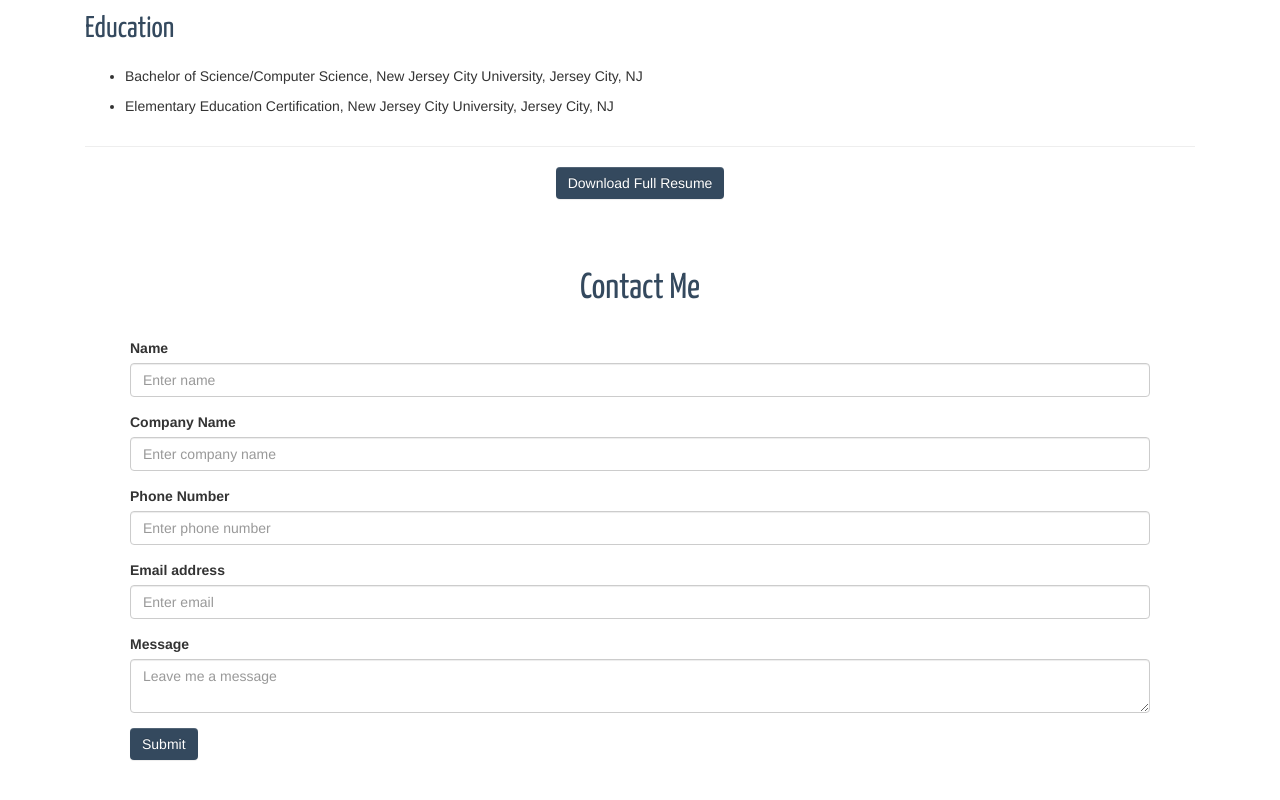
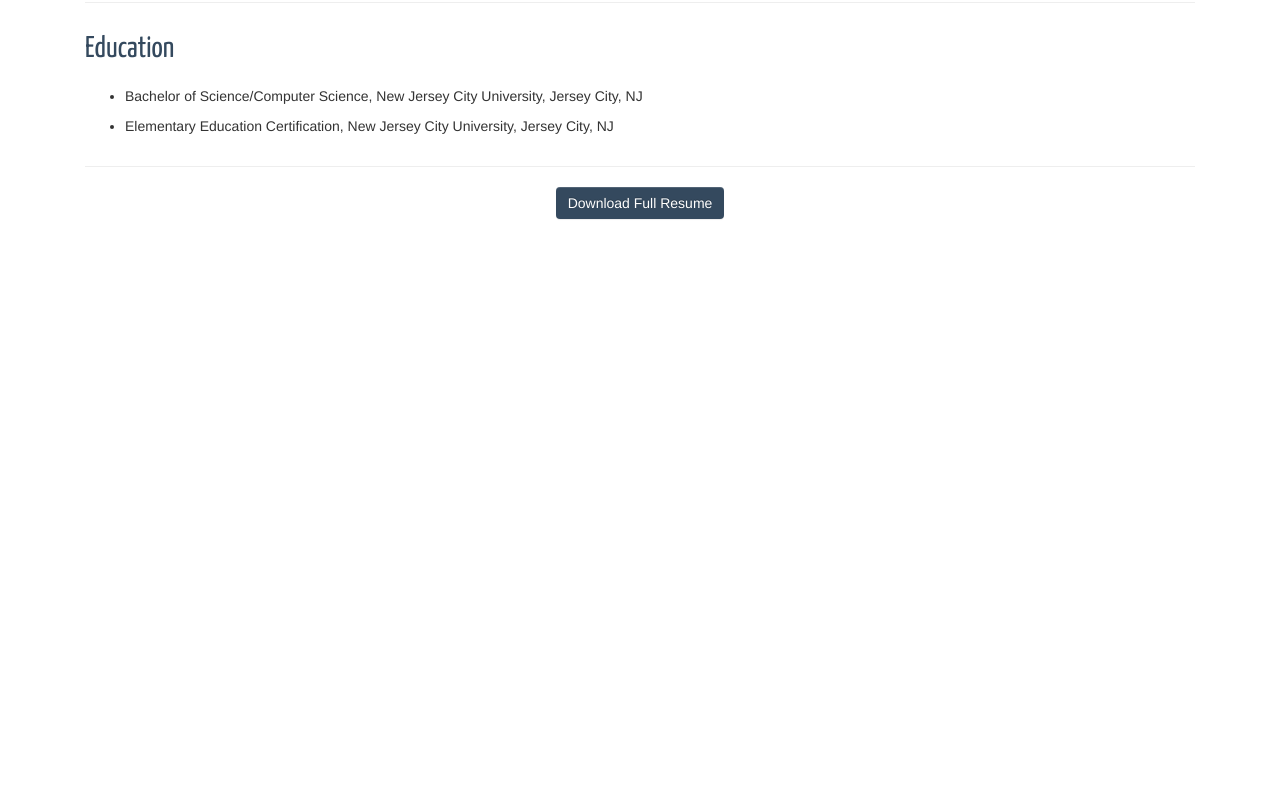
Before and after one commit to janbiv2/janbiv2.github.io, a plain HTML site: page index.html in a window 1280 px wide. Shown: the part 1731-2531 px from the top of the page. After the commit the page ends 2050 px from the top, so only its background shows below. Drawn offline with nearby package versions, Linux system fonts and the light colour scheme.

Commit message:
Update social-icon and contact links - remove contact form

```diff
--- a/css/styles.css
+++ b/css/styles.css
@@ -23,6 +23,14 @@ h2 {
 }
 #resume {
 	margin-top:25px;
+}
+
+#contact {
+	background-color:#89C4F4;
+/*	width:100%; */
+	margin-top:25px;
+	padding-bottom:40px;
+	padding-top:40px;
 }
 /* Text styles */
 h1, h2 {
--- a/index.html
+++ b/index.html
@@ -41,7 +41,7 @@
 					<li><a href="#projects">Projects</a></li>
 					<li><a href="#skills">Skills</a></li>
 					<li><a href="#resume">Resume</a></li>
-					<li><a href="#contact-form">Contact</a></li>
+					<li><a href="mailto:janbiv2@optonline.net">Contact</a></li>
 				</ul>
 			</div>
 		</div>
@@ -119,7 +119,7 @@
 					<p>Name: Janis Biviano</p>
 					<p>Location: Long Island, NY</p>
 					<p>Email: <a href="mailto:janbiv2@optonline.net">janbiv2@optonline.net</a>
-					<p>GitHub: <a href="janbiv2.github.io">janbiv2.github.io</a>
+					<p>Web Page: <a href="janbiv2.github.io">janbiv2.github.io</a>
 				</div>
 <!--				<div class="col-md-offset-1"></div>		-->
 				<div class="col-md-8 col-md-pull-3" id="summary">
@@ -189,70 +189,13 @@
 			</div>
 		</div>
 
-		<div class="container-fluid" id="contact-form">
-			<h1 class="text-center">Contact Me</h1>
-			<br>
-
-			<form role="form" class="hidden-xs" id="form1">
-				<div class="form-group">
-					<label for="name">Name</label>
-					<input type="text" class="form-control" id="name" placeholder="Enter name">
-				</div>
-				<div class="form-group">
-					<label for="companyName">Company Name</label>
-					<input type="text" class="form-control" id="companyName" placeholder="Enter company name">
-				</div>
-
-				<div class="form-group">
-					<label for="phone">Phone Number</label>
-					<input type="tel" class="form-control" id="telephone" placeholder="Enter phone number">
-				</div>
-
-				<div class="form-group">
-					<label for="Email">Email address</label>
-					<input type="email" class="form-control" id="Email" placeholder="Enter email">
-				</div>
-				<div class="form-group">
-					<label for="message">Message</label>
-					<textarea class="form-control" id="message" placeholder="Leave me a message"></textarea>
-				</div>
-				<button type="submit" class="btn btn-info">Submit</button>
-			</form>
-
-			<form role="form" class="visible-xs" id="form2">
-				<div class="form-group">
-					<label for="name">Name</label>
-					<input type="text" class="form-control input-sm" id="name" placeholder="Enter name">
-				</div>
-				<div class="form-group">
-					<label for="companyName">Company Name</label>
-					<input type="text" class="form-control input-sm" id="companyName" placeholder="Enter company name">
-				</div>
-
-				<div class="form-group">
-					<label for="phone">Phone Number</label>
-					<input type="tel" class="form-control input-sm" id="telephone" placeholder="Enter phone number">
-				</div>
-
-				<div class="form-group">
-					<label for="Email">Email address</label>
-					<input type="email" class="form-control input-sm" id="Email" placeholder="Enter email">
-				</div>
-				<div class="form-group">
-					<label for="message">Message</label>
-					<textarea class="form-control input-sm" id="message" placeholder="Leave me a message"></textarea>
-				</div>
-				<button type="submit" class="btn btn-info">Submit</button>
-			</form>
-		</div>
 
 	<div class="navbar navbar-default navbar-fixed-bottom">
 		<div class="container">
 			<p class="navbar-text pull-left hidden-xs">Site Built by Janis Biviano</p>
 				<ul class="social-media">
-					<li><a href="#" class="navbar-text pull-right social-media"><img src="img/color-square/facebook.png"></a></li>
-					<li><a href="http://janbiv2.github.io" class="navbar-text pull-right social-media"><img src="img/color-square/github.png"></a></li>
-					<li><a href="#" class="navbar-text pull-right social-media"><img src="img/color-square/linkedin.png"></a></li>
+					<li><a href="https://www.facebook.com/janis.biviano" class="navbar-text pull-right social-media"><img src="img/color-square/facebook.png"></a></li>
+					<li><a href="https://github.com/janbiv2" class="navbar-text pull-right social-media"><img src="img/color-square/github.png"></a></li>
 					<li><a href="mailto:janbiv2@optonline.net" class="navbar-text pull-right social-media"><img src="img/color-square/mail.png"></a></li>
 				</ul>
 		</div>
@@ -272,3 +215,15 @@
 
 </body>
 </html>
+
+
+<!--
+				<div class="col-xs-12">
+					<h3>Email</h3>
+					<p><a href="mailto:janbiv2@optonline.net">janbiv2@optonline.net</a></p>
+					<h3>Web Page/Portfolio</h3>
+					<p><a href="janbiv2.github.io">janbiv2.github.io</a></p>
+					<h3>GitHub Repo</h3>
+					<p><a href="https://github.com/janbiv2">https://github.com/janbiv2</a></p>
+				</div>
+-->
--- a/js/script.js
+++ b/js/script.js
@@ -11,7 +11,8 @@ $(document).ready(function() {
 	});
 });
 
-$(document).on('click','.navbar-collapse.in',function(e) {
+// Hides the collapsible menu after making a selection
+$(document).on('click','.navbar-collapse.in', function(e) {
     if( $(e.target).is('a') ) {
         $(this).collapse('hide');
     }
```
